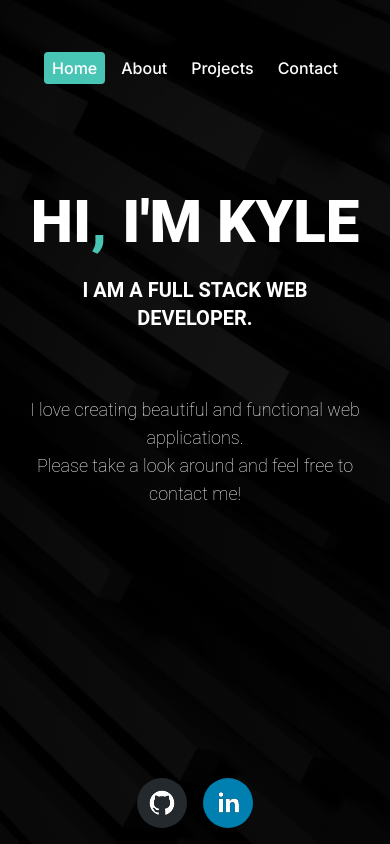
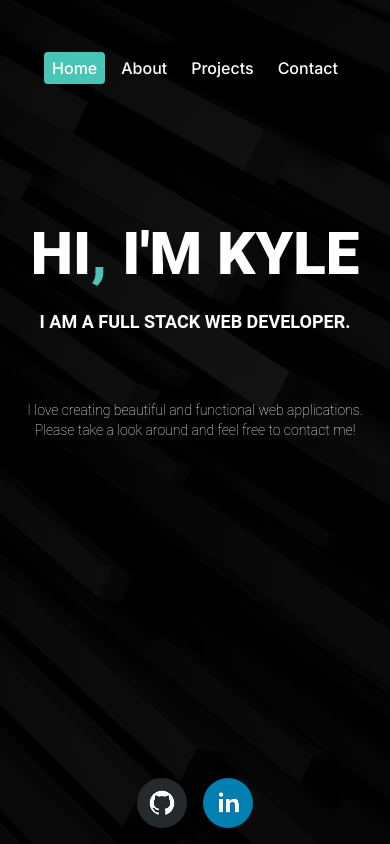
Before and after one commit to Goobber33/Portfolio-v4, a Next.js app: page /main in a window 390 px wide. Built offline with nearby package versions, Linux system fonts and the light colour scheme.

Commit message:
Changed viewport styling

```diff
--- a/components/home.tsx
+++ b/components/home.tsx
@@ -26,7 +26,7 @@ const HomeContent = () => {
     };
 
     return (
-        <div className="text-center py-24 sm:py-16 md:py-28">
+        <div className="text-center py-32 sm:py-16 md:py-28">
             <motion.div
                 variants={containerVariants}
                 initial="hidden"
@@ -43,13 +43,13 @@ const HomeContent = () => {
                 <motion.h2
                     variants={childVariants}
                     style={{ fontFamily: 'Roboto, sans-serif' }}
-                    className="text-xl sm:text-3xl md:text-4xl lg:text-5xl px-2 sm:px-4 md:px-6 lg:px-8 py-2 sm:whitespace-nowrap font-bold text-white">
+                    className="text-lg sm:text-3xl md:text-4xl lg:text-5xl px-2 sm:px-4 md:px-6 lg:px-8 py-2 sm:whitespace-nowrap font-bold text-white">
                     I AM A FULL STACK WEB DEVELOPER.
                 </motion.h2>
                 <motion.p
                     variants={childVariants}
                     style={{ fontFamily: 'Roboto, sans-serif', fontWeight: 100 }}
-                    className="text-lg sm:text-xl md:text-2xl lg:text-3xl px-2 sm:px-4 md:px-6 lg:px-8 py-10  text-white">
+                    className="text-sm sm:text-xl md:text-2xl lg:text-3xl px-2 sm:px-4 md:px-6 lg:px-8 py-10 text-white">
                     I love creating beautiful and functional web applications. <br /> Please take a look around and feel free to contact me!
                 </motion.p>
             </motion.div>
```
